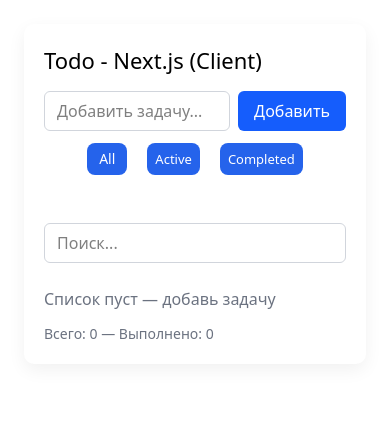
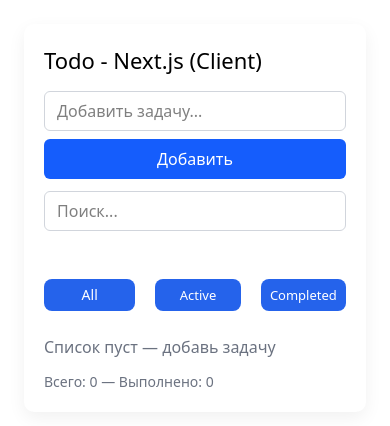
Before and after one commit to mrrobot2524/todo_list_nextjs, a Next.js app: page /todo in a window 390 px wide. Shown: the top 426 px of the page. Built offline with nearby package versions, Linux system fonts and the light colour scheme.

Commit message:
task done and do some changes

```diff
--- a/src/app/todo/components/AddTodo.jsx
+++ b/src/app/todo/components/AddTodo.jsx
@@ -14,7 +14,7 @@
   };
 
   return (
-    <form onSubmit={submit} className="add-form">
+    <form onSubmit={submit} className="flex sm:flex-row flex-col justify-center add-form">
         <Input placeholder="Добавить задачу..." value={text} onChange={(e) => setText(e.target.value)} className="w-full"/>
         <Button type="submit" variant="primary" sizeBtn="md">
                 Добавить
--- a/src/app/todo/components/Filter.jsx
+++ b/src/app/todo/components/Filter.jsx
@@ -4,14 +4,14 @@
 
 const Filter = ({value, onChange}) => {
     return (
-        <div className="flex gap-5">
-            <Button variant="primary" sizeBtn="sm" className={`btn ${value === 'all' ? '': 'small'}`} onClick={() => onChange("all")}>
+        <div className="flex gap-5 w-full">
+            <Button variant="primary" sizeBtn="sm" className={`btn ${value === 'all' ? '': 'small'} w-full lg:w-auto`} onClick={() => onChange("all")}>
                 All
             </Button>
-            <Button variant="primary" sizeBtn="sm" className={`btn ${value === 'active' ? '': 'small'}`} onClick={() => onChange("active")}>
+            <Button variant="primary" sizeBtn="sm" className={`btn ${value === 'active' ? '': 'small'} w-full lg:w-auto`} onClick={() => onChange("active")}>
                 Active
             </Button>
-            <Button variant="primary" sizeBtn="sm" className={`btn ${value === 'completed' ? '': 'small'}`} onClick={() => onChange("completed")}>
+            <Button variant="primary" sizeBtn="sm" className={`btn ${value === 'completed' ? '': 'small'} w-full lg:w-auto`} onClick={() => onChange("completed")}>
                 Completed
             </Button>
         </div>
--- a/src/app/todo/components/ToDoApp.jsx
+++ b/src/app/todo/components/ToDoApp.jsx
@@ -63,7 +63,7 @@
   return (
     <div>
       <AddTodo onAdd={addTodo} />
-      <div className="flex sm:flex-row flex-col flex-wrap lg:flex-nowrap justify-between sm:justify-center items-center gap-12 sm:gap-2 mb-6">
+      <div className="flex sm:flex-row flex-col-reverse flex-wrap lg:flex-nowrap justify-between items-center gap-12 sm:gap-2 mb-6 w-full">
         <Filter value={filter} onChange={setFilter}/>
         <Input placeholder="Поиск..." value={query} onChange={(e) => setQuery(e.target.value)} className="w-full"/>
       </div>
--- a/src/app/todo/components/TodoItem.jsx
+++ b/src/app/todo/components/TodoItem.jsx
@@ -21,7 +21,7 @@
       {!isEditing ? (
         <>
           <span className="text" onDoubleClick={() => setIsEditing(true)}>{todo.text}</span>
-          <div className="actions">
+          <div className="flex-wrap justify-end actions">
             <Button variant="primary" sizeBtn="md" onClick={() => setIsEditing(true)}>
                 Edit
             </Button>
```
